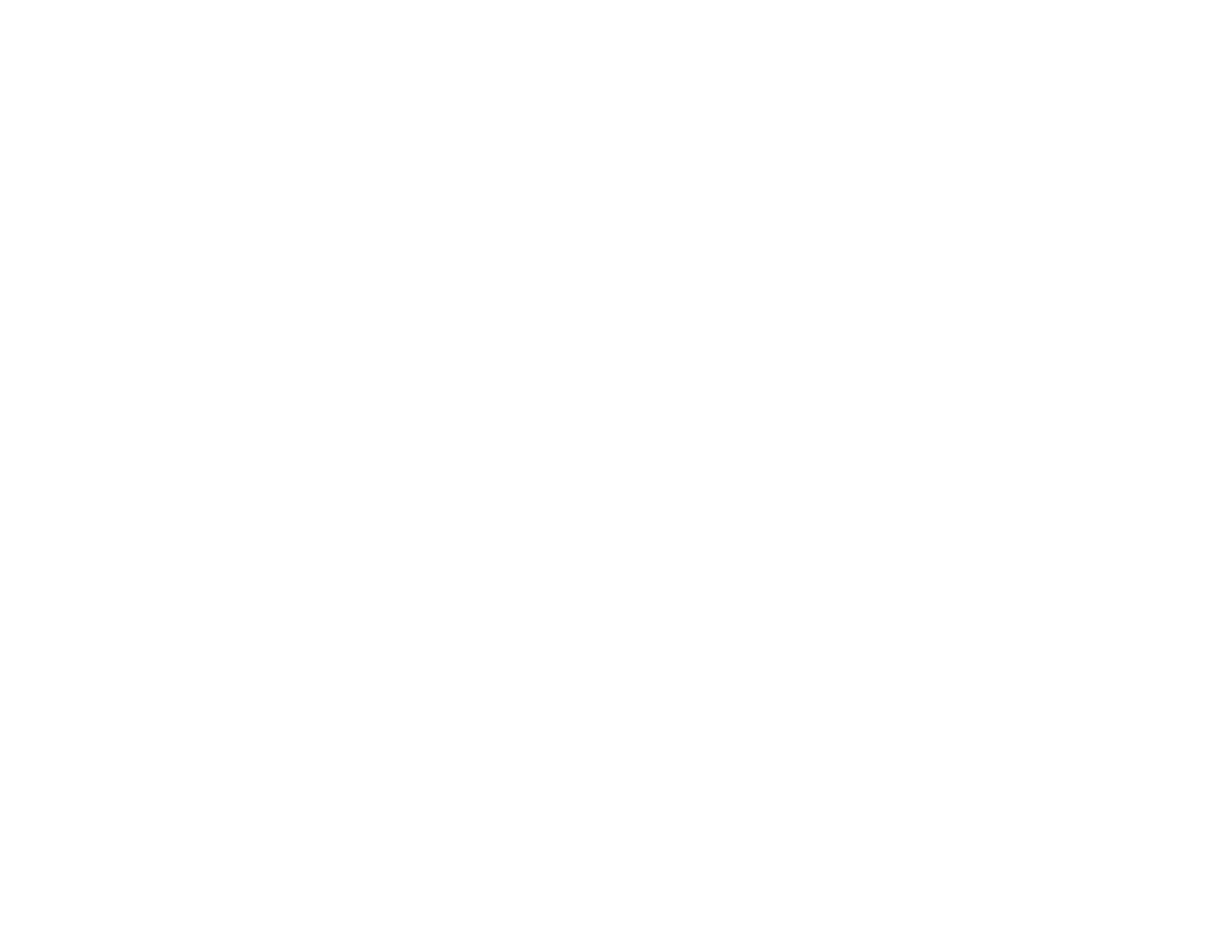
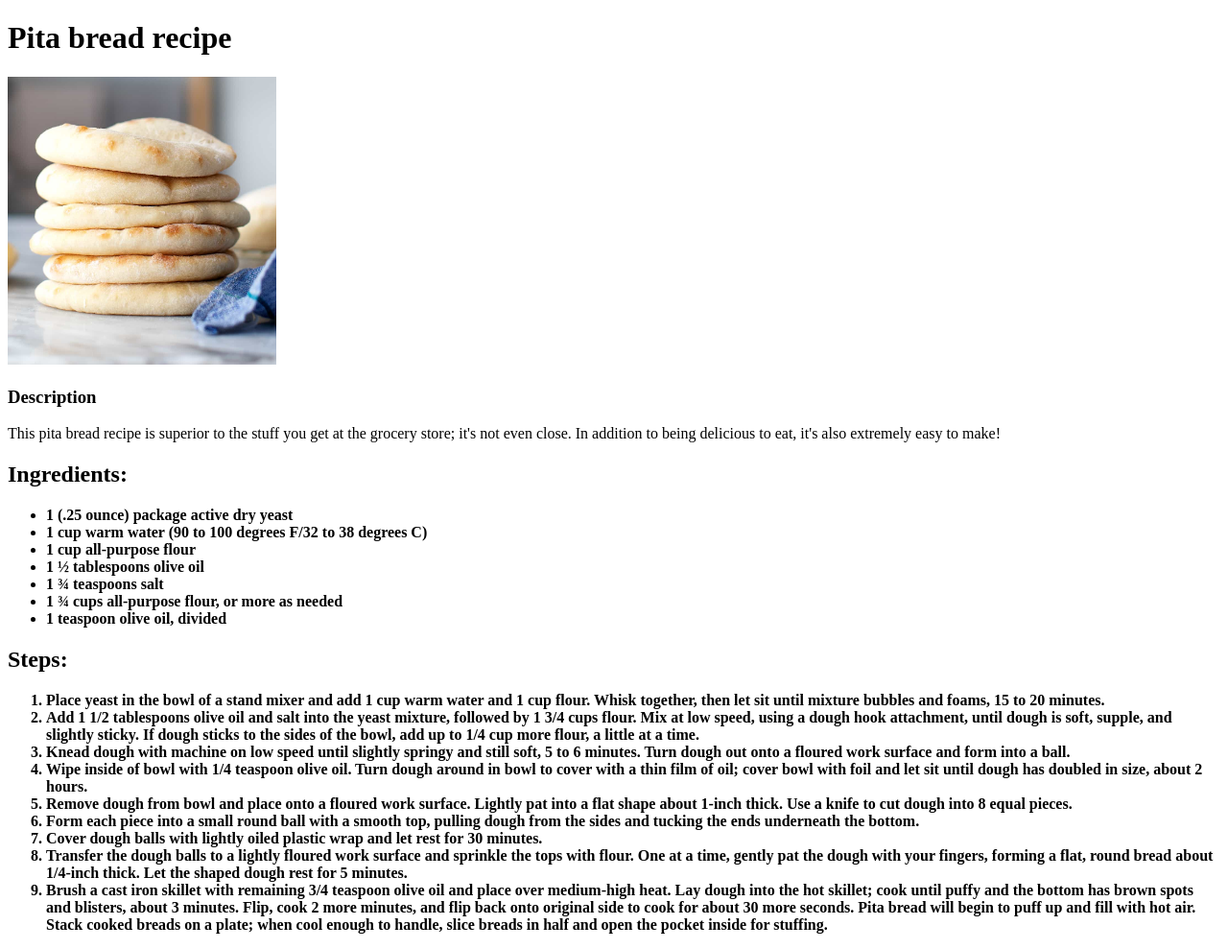
Before and after one commit to misko-rajciak/odin-recipes, a plain HTML site: page recipes/pita_bread.html in a window 1280 px wide. Shown: the whole page at 96% size. Before the commit the page ends 800 px from the top, so only its background shows below. Drawn offline with Linux system fonts and the light colour scheme.

Commit message:
Finalized project, finished the pita bread as well

```diff
--- a/recipes/pita_bread.html
+++ b/recipes/pita_bread.html
@@ -6,6 +6,31 @@
     <title>Pita bread</title>
 </head>
 <body>
-
+    <h1>Pita bread recipe</h1>
+    <img src="./pita.jpg" alt="This is a picture of pita bread" height="300px">
+    <h3>Description</h3>
+    <p>This pita bread recipe is superior to the stuff you get at the grocery store; it's not even close. In addition to being delicious to eat, it's also extremely easy to make!</p>
+    <h2>Ingredients:</h2>
+    <ul>
+        <li><b>1 (.25 ounce) package active dry yeast</li>
+        <li>1 cup warm water (90 to 100 degrees F/32 to 38 degrees C)</li>
+        <li>1 cup all-purpose flour</li>
+        <li>1 ½ tablespoons olive oil</li>
+        <li>1 ¾ teaspoons salt</li>
+        <li>1 ¾ cups all-purpose flour, or more as needed</li>
+        <li>1 teaspoon olive oil, divided</li>
+    </ul>
+    <h2>Steps:</h2>
+    <ol>
+        <li>Place yeast in the bowl of a stand mixer and add 1 cup warm water and 1 cup flour. Whisk together, then let sit until mixture bubbles and foams, 15 to 20 minutes.</li>
+        <li>Add 1 1/2 tablespoons olive oil and salt into the yeast mixture, followed by 1 3/4 cups flour. Mix at low speed, using a dough hook attachment, until dough is soft, supple, and slightly sticky. If dough sticks to the sides of the bowl, add up to 1/4 cup more flour, a little at a time.</li>
+        <li>Knead dough with machine on low speed until slightly springy and still soft, 5 to 6 minutes. Turn dough out onto a floured work surface and form into a ball.</li>
+        <li>Wipe inside of bowl with 1/4 teaspoon olive oil. Turn dough around in bowl to cover with a thin film of oil; cover bowl with foil and let sit until dough has doubled in size, about 2 hours.</li>
+        <li>Remove dough from bowl and place onto a floured work surface. Lightly pat into a flat shape about 1-inch thick. Use a knife to cut dough into 8 equal pieces.</li>
+        <li>Form each piece into a small round ball with a smooth top, pulling dough from the sides and tucking the ends underneath the bottom.</li>
+        <li>Cover dough balls with lightly oiled plastic wrap and let rest for 30 minutes.</li>
+        <li>Transfer the dough balls to a lightly floured work surface and sprinkle the tops with flour. One at a time, gently pat the dough with your fingers, forming a flat, round bread about 1/4-inch thick. Let the shaped dough rest for 5 minutes.</li>
+        <li>Brush a cast iron skillet with remaining 3/4 teaspoon olive oil and place over medium-high heat. Lay dough into the hot skillet; cook until puffy and the bottom has brown spots and blisters, about 3 minutes. Flip, cook 2 more minutes, and flip back onto original side to cook for about 30 more seconds. Pita bread will begin to puff up and fill with hot air. Stack cooked breads on a plate; when cool enough to handle, slice breads in half and open the pocket inside for stuffing.</li>
+    </ol>
 </body>
 </html>
```
